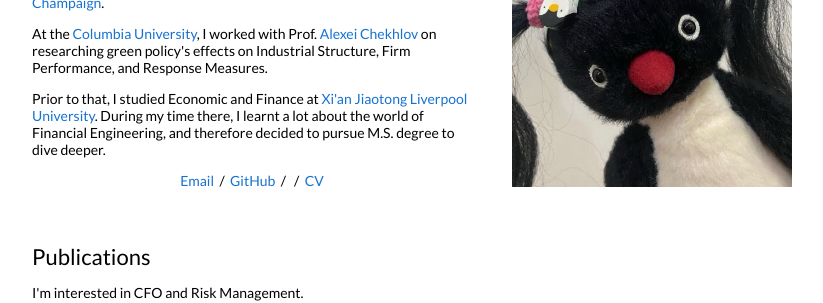
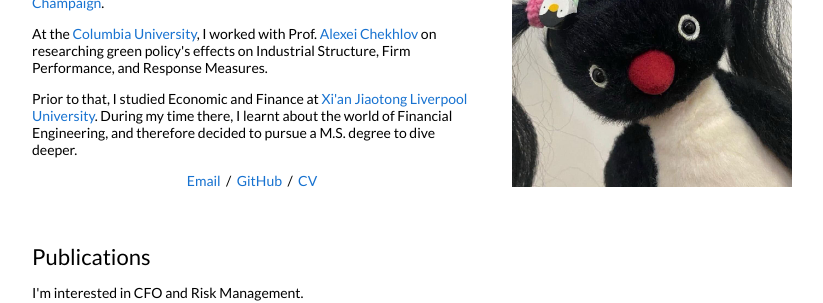
Before and after one commit to Yingbei-Weng/Yingbei-Weng.github.io, a Jekyll site: the page built from _posts/2023-11-08-green.markdown, in a window 1280 px wide. Shown: the part 135-438 px from the top of the page, without its empty margins (228-1051 px from the left). Built offline with Jekyll 4.4.1, drawn with Linux system fonts in a browser that asks for light colours.

Commit message:
Update default.html

```diff
--- a/_layouts/default.html
+++ b/_layouts/default.html
@@ -94,12 +94,11 @@
                   Prior to that, I studied Economic and Finance at
                   <a href="https://www.xjtlu.edu.cn/en"
                     >Xi'an Jiaotong Liverpool University</a
-                  >. During my time there, I learnt a lot about the world of Financial Engineering, and therefore decided to pursue M.S. degree to dive deeper.
+                  >. During my time there, I learnt about the world of Financial Engineering, and therefore decided to pursue a M.S. degree to dive deeper.
                 </p>
                 <p style="text-align: center">
                   <a href="mailto:yingbei2@illinois.edu">Email</a> &nbsp;/&nbsp;
                   <a href="https://github.com/Yingbei-Weng">GitHub</a> &nbsp;/&nbsp;
-                  &nbsp;/&nbsp;
                   <a href="pdfs/CV.pdf">CV</a>
                 </p>
               </td>
```
